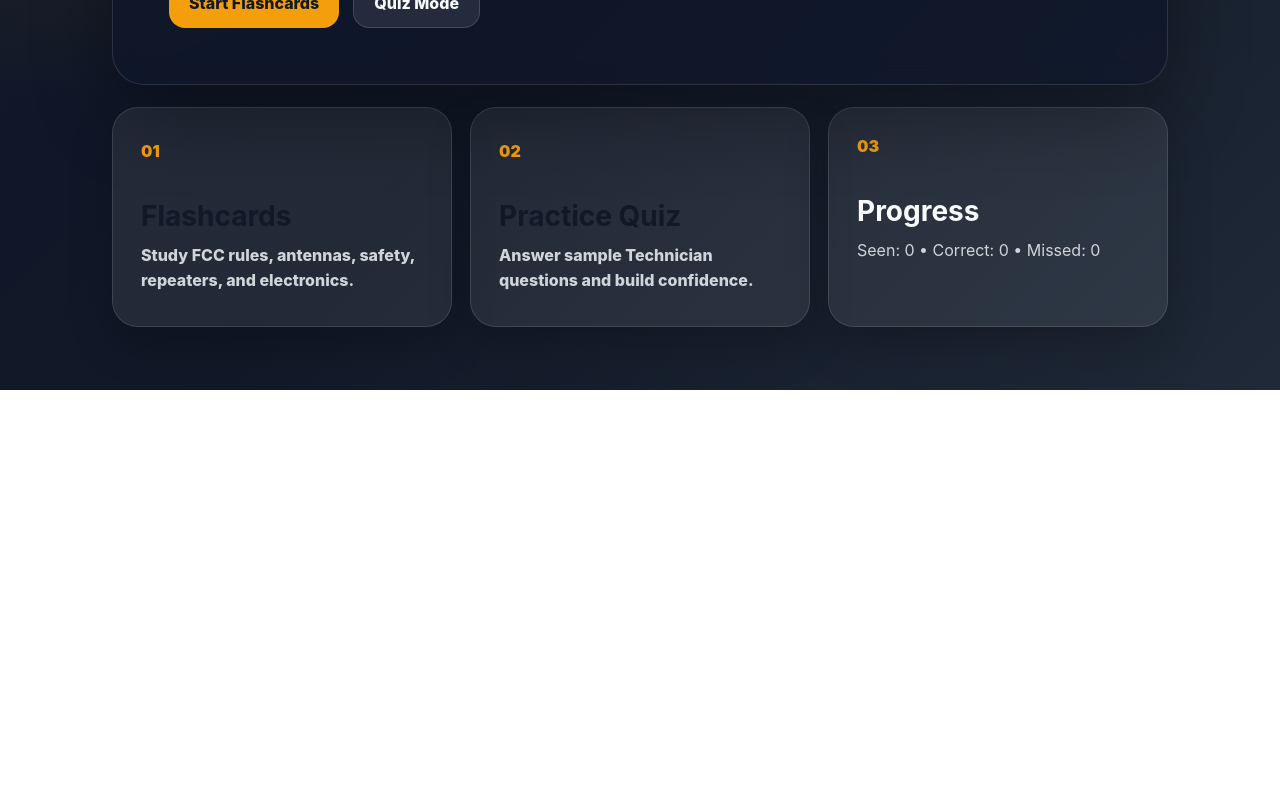
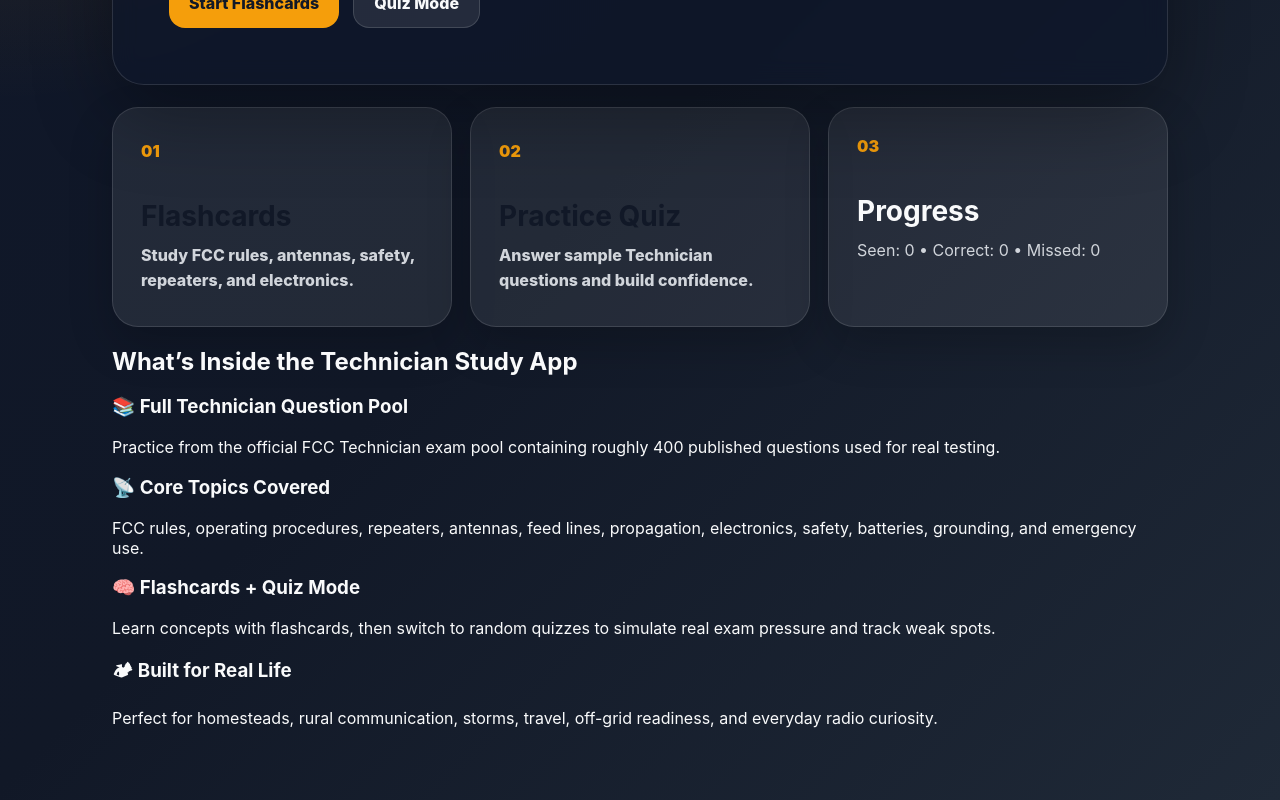
Before and after one commit to BDNHuffman/ham-study-app, a React (Vite) app: page / in a window 1280 px wide. Shown: the part 410-1210 px from the top of the page. Before the commit the page ends 800 px from the top, so only its background shows below. Built offline with nearby package versions, Linux system fonts and the light colour scheme.

Commit message:
Refactor App component for improved readability

```diff
--- a/src/App.jsx
+++ b/src/App.jsx
@@ -1,4 +1,4 @@
-import { useMemo, useState } from "react";
+import { useState } from "react";
 
 const QUESTIONS = [
   {
@@ -43,7 +43,7 @@
   }
 
   function mark(correct) {
-    setScore(s => ({
+    setScore((s) => ({
       seen: s.seen + 1,
       correct: s.correct + (correct ? 1 : 0),
       missed: s.missed + (correct ? 0 : 1)
@@ -53,8 +53,9 @@
 
   function choose(choice) {
     if (selected) return;
+
     setSelected(choice);
-    setScore(s => ({
+    setScore((s) => ({
       seen: s.seen + 1,
       correct: s.correct + (choice === card.answer ? 1 : 0),
       missed: s.missed + (choice === card.answer ? 0 : 1)
@@ -72,11 +73,14 @@
         </p>
         <div className="hero-actions">
           <button onClick={() => setMode("flashcards")}>Start Flashcards</button>
-          <button className="secondary" onClick={() => setMode("quiz")}>Quiz Mode</button>
+          <button className="secondary" onClick={() => setMode("quiz")}>
+            Quiz Mode
+          </button>
         </div>
       </section>
 
       {mode === "home" && (
+        <>
           <section className="grid">
             <button className="card clickable" onClick={() => setMode("flashcards")}>
               <span>01</span>
@@ -93,30 +97,82 @@
             <div className="card">
               <span>03</span>
               <h2>Progress</h2>
-            <p>Seen: {score.seen} • Correct: {score.correct} • Missed: {score.missed}</p>
+              <p>
+                Seen: {score.seen} • Correct: {score.correct} • Missed:{" "}
+                {score.missed}
+              </p>
             </div>
           </section>
+
+          <section className="info-section">
+            <h2>What’s Inside the Technician Study App</h2>
+
+            <div className="info-grid">
+              <div className="info-card">
+                <h3>📚 Full Technician Question Pool</h3>
+                <p>
+                  Practice from the official FCC Technician exam pool containing
+                  roughly 400 published questions used for real testing.
+                </p>
+              </div>
+
+              <div className="info-card">
+                <h3>📡 Core Topics Covered</h3>
+                <p>
+                  FCC rules, operating procedures, repeaters, antennas, feed lines,
+                  propagation, electronics, safety, batteries, grounding, and
+                  emergency use.
+                </p>
+              </div>
+
+              <div className="info-card">
+                <h3>🧠 Flashcards + Quiz Mode</h3>
+                <p>
+                  Learn concepts with flashcards, then switch to random quizzes to
+                  simulate real exam pressure and track weak spots.
+                </p>
+              </div>
+
+              <div className="info-card">
+                <h3>🏕 Built for Real Life</h3>
+                <p>
+                  Perfect for homesteads, rural communication, storms, travel,
+                  off-grid readiness, and everyday radio curiosity.
+                </p>
+              </div>
+            </div>
+          </section>
+        </>
       )}
 
       {mode === "flashcards" && (
         <section className="study-panel">
           <div className="panel-top">
-            <button className="secondary" onClick={() => setMode("home")}>← Home</button>
-            <span>{card.topic} • {card.id}</span>
+            <button className="secondary" onClick={() => setMode("home")}>
+              ← Home
+            </button>
+            <span>
+              {card.topic} • {card.id}
+            </span>
           </div>
+
           <h2>{card.question}</h2>
+
           {revealed && (
             <div className="answer">
               <h3>{card.answer}</h3>
               <p>{card.explanation}</p>
             </div>
           )}
+
           <div className="hero-actions">
             {!revealed ? (
               <button onClick={() => setRevealed(true)}>Reveal Answer</button>
             ) : (
               <>
-                <button className="secondary" onClick={() => mark(false)}>Missed It</button>
+                <button className="secondary" onClick={() => mark(false)}>
+                  Missed It
+                </button>
                 <button onClick={() => mark(true)}>Got It</button>
               </>
             )}
@@ -127,12 +183,18 @@
       {mode === "quiz" && (
         <section className="study-panel">
           <div className="panel-top">
-            <button className="secondary" onClick={() => setMode("home")}>← Home</button>
-            <span>{card.topic} • {card.id}</span>
+            <button className="secondary" onClick={() => setMode("home")}>
+              ← Home
+            </button>
+            <span>
+              {card.topic} • {card.id}
+            </span>
           </div>
+
           <h2>{card.question}</h2>
+
           <div className="choices">
-            {card.choices.map(choice => (
+            {card.choices.map((choice) => (
               <button
                 key={choice}
                 onClick={() => choose(choice)}
@@ -148,6 +210,7 @@
               </button>
             ))}
           </div>
+
           {selected && (
             <div className="answer">
               <h3>{selected === card.answer ? "Correct" : "Not quite"}</h3>
```
Lines whose indentation alone changed are shown as unchanged.
